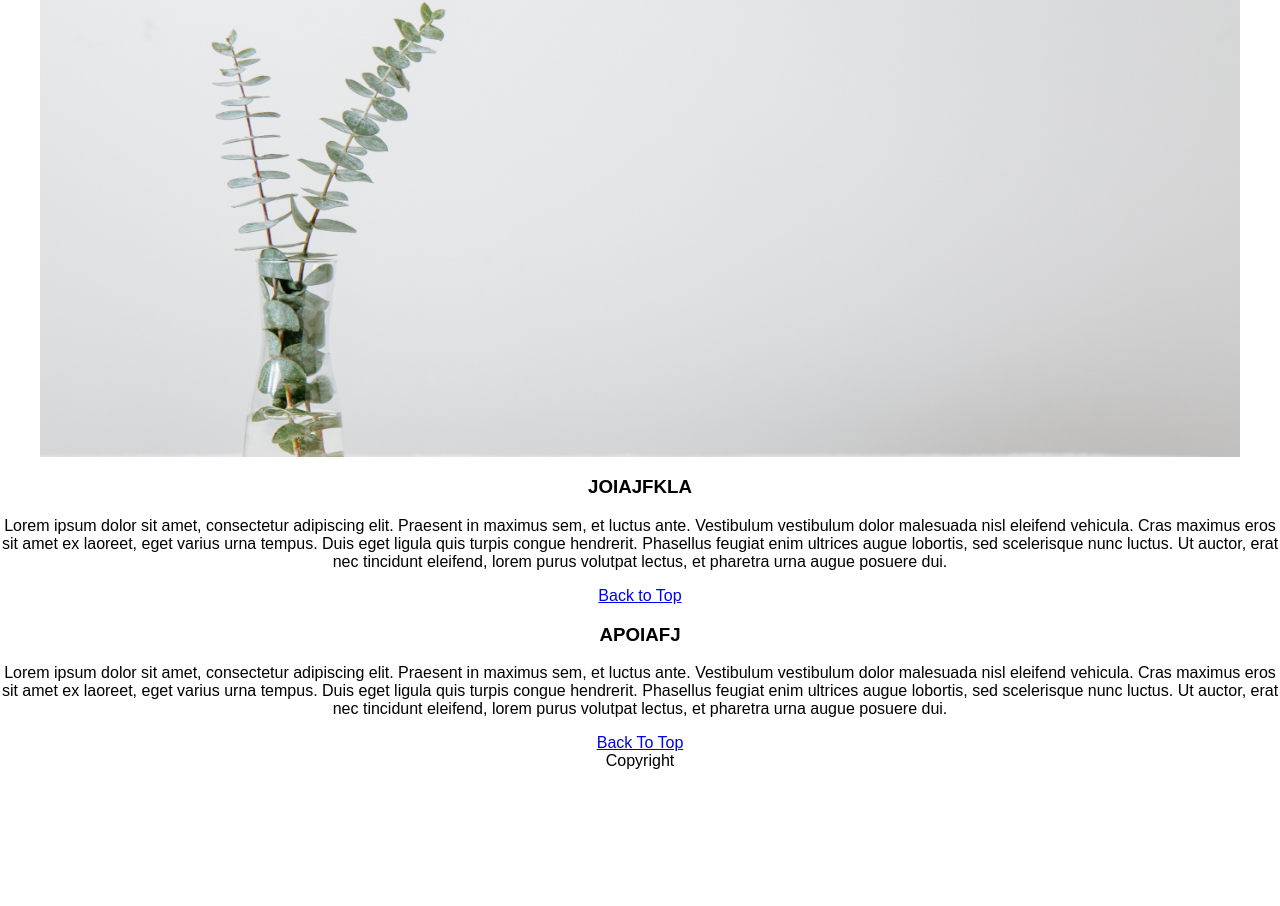
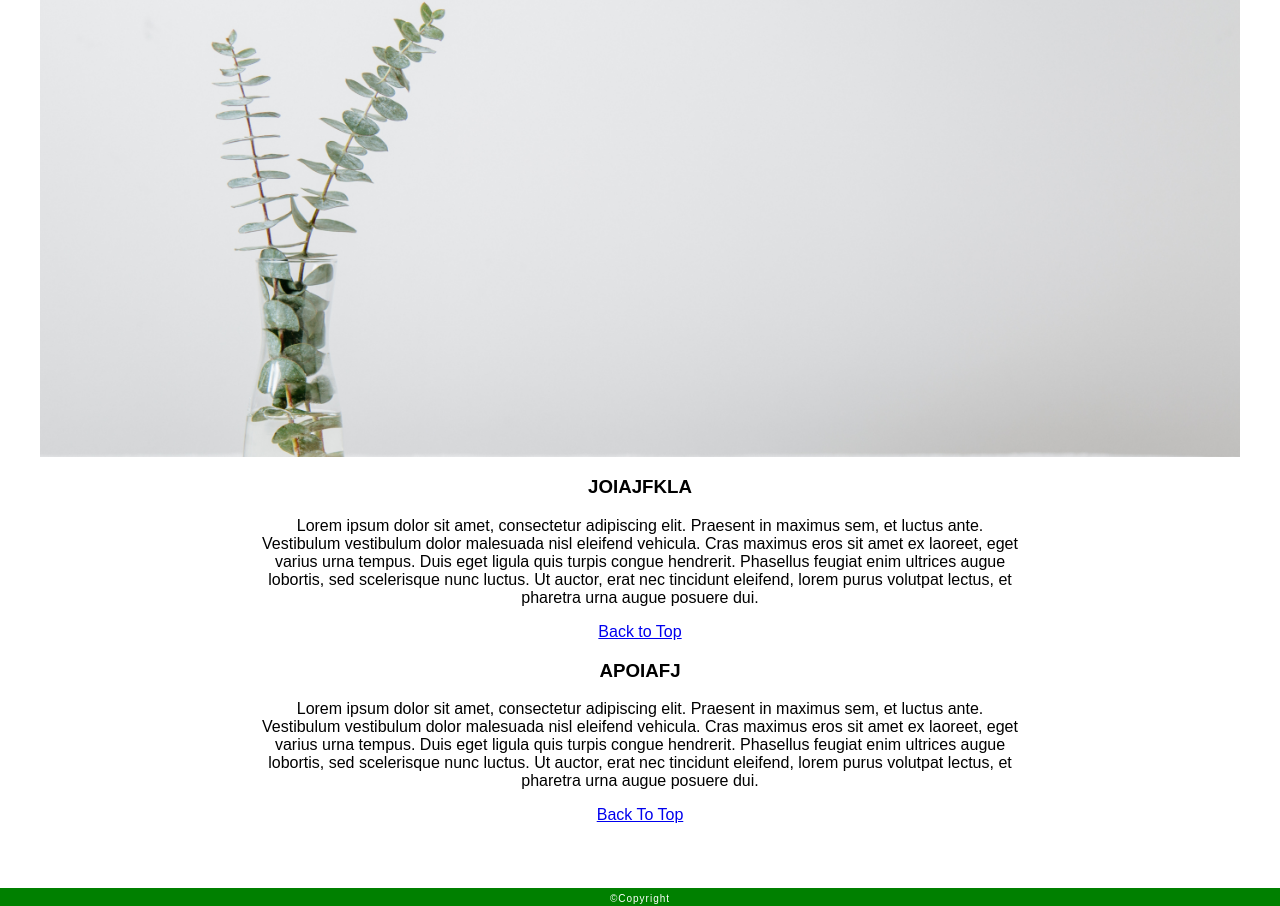
Before and after one commit to safe-space-build-week/Winnie, a plain HTML site: page HTML/index.html in a window 1280 px wide. Shown: the part 274-1180 px from the top of the page. Before the commit the page ends 1044 px from the top, so only its background shows below. Drawn offline with nearby package versions, Linux system fonts and the light colour scheme; a web font is replaced by a local one.

Commit message:
added footer

```diff
--- a/HTML/index.html
+++ b/HTML/index.html
@@ -66,9 +66,9 @@
     </div>
 
     <div class="footer">
-            <div class="container">
+            <div class="footerContainer">
                 <div class="copyright">
-                    <span>Copyright</span>
+                    <span>©Copyright</span>
                 </div>
             </div>
         </div>
--- a/LESS/index.less
+++ b/LESS/index.less
@@ -22,11 +22,30 @@ body {
 @import './about.less';
 
 .main-content {
+    margin: 0% 20% auto;
 
     .article1 {
         text-align: center;
     }
+
     .article2 {
         text-align: center;
     }
 }
+
+.footer {
+    // border: 1px solid red;
+    width: 100%;
+    margin-top: 5%;
+
+    .footerContainer {
+        background-color: green;
+        text-align: center;
+
+        span {
+            color: white;
+            letter-spacing: 1px;
+            font-size: 10px;
+        }
+    }
+}
--- a/LESS/variables.less
+++ b/LESS/variables.less
@@ -0,0 +1,2 @@
+@phone: ~'(max-width: 500px)';
+@tablet: ~'(max-width: 800px)';
```
Also changed, not shown: HTML/about.html (+1 -2 lines), CSS/index.css.
